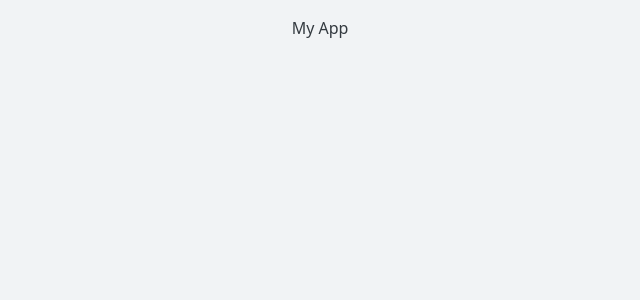
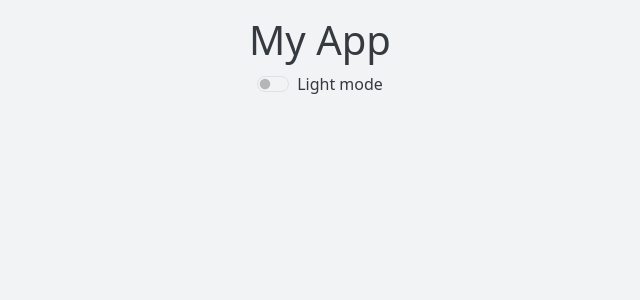
Before and after one commit to orkan/react-cra-webpack, a React (Create React App) app: page / in a window 1280 px wide. Shown: the top 300 px of the page, without its empty margins (320-960 px from the left). Built offline with nearby package versions, Linux system fonts and the light colour scheme.

Commit message:
[SwitchTheme] Add new component

```diff
--- /dev/null
+++ b/learn/import_component/SwitchTheme.js
@@ -0,0 +1,7 @@
+const SwitchTheme = () => {
+  return (
+    <div>SwitchTheme</div>
+  );
+}
+
+export default SwitchTheme;
--- /dev/null
+++ b/learn/import_component/sandbox.html
@@ -0,0 +1,136 @@
+<!-- https://react.dev/learn/tutorial-tic-tac-toe#setup-for-the-tutorial -->
+<!DOCTYPE html>
+<html>
+  <body>
+    <div id="root"></div>
+  </body>
+  <!-- This setup is not suitable for production. -->
+  <!-- Only use it in development! -->
+  <script src="https://unpkg.com/@babel/standalone/babel.min.js"></script>
+  <script
+    async
+    src="https://ga.jspm.io/npm:es-module-shims@1.7.0/dist/es-module-shims.js"
+  ></script>
+  <script type="importmap">
+    {
+      "imports": {
+        "st": "./SwitchTheme.js",
+        "react": "https://esm.sh/react?dev",
+        "react-dom/client": "https://esm.sh/react-dom/client?dev"
+      }
+    }
+  </script>
+  <script type="text/babel" data-type="module">
+    import React, { StrictMode } from "react";
+    import { createRoot } from "react-dom/client";
+    import SwitchTheme from "st";
+
+    const App = () => {
+      return (
+        <>
+          <SwitchTheme />
+          <div>Aaa</div>
+        </>
+      );
+    };
+
+    const root = createRoot(document.getElementById("root"));
+    root.render(
+      <StrictMode>
+        <App />
+      </StrictMode>
+    );
+  </script>
+  <style>
+    * {
+      box-sizing: border-box;
+    }
+
+    body {
+      font-family: sans-serif;
+      margin: 20px;
+      padding: 0;
+    }
+
+    h1 {
+      margin-top: 0;
+      font-size: 22px;
+    }
+
+    h2 {
+      margin-top: 0;
+      font-size: 20px;
+    }
+
+    h3 {
+      margin-top: 0;
+      font-size: 18px;
+    }
+
+    h4 {
+      margin-top: 0;
+      font-size: 16px;
+    }
+
+    h5 {
+      margin-top: 0;
+      font-size: 14px;
+    }
+
+    h6 {
+      margin-top: 0;
+      font-size: 12px;
+    }
+
+    code {
+      font-size: 1.2em;
+    }
+
+    ul {
+      padding-left: 20px;
+    }
+
+    * {
+      box-sizing: border-box;
+    }
+
+    body {
+      font-family: sans-serif;
+      margin: 20px;
+      padding: 0;
+    }
+
+    .square {
+      background: #fff;
+      border: 1px solid #999;
+      float: left;
+      font-size: 24px;
+      font-weight: bold;
+      line-height: 34px;
+      height: 34px;
+      margin-right: -1px;
+      margin-top: -1px;
+      padding: 0;
+      text-align: center;
+      width: 34px;
+    }
+
+    .board-row:after {
+      clear: both;
+      content: "";
+      display: table;
+    }
+
+    .status {
+      margin-bottom: 10px;
+    }
+    .game {
+      display: flex;
+      flex-direction: row;
+    }
+
+    .game-info {
+      margin-left: 20px;
+    }
+  </style>
+</html>
--- a/src/App.js
+++ b/src/App.js
@@ -1,10 +1,29 @@
 import "./App.css";
 import "./scss/bootstrap.scss";
+import SwitchTheme from "./components/SwitchTheme";
+
+function setTheme(dark = false) {
+  const theme = dark ? "dark" : "light";
+  document.documentElement.setAttribute("data-bs-theme", theme);
+  localStorage.setItem("theme", theme);
+}
+
+function getTheme() {
+  return localStorage.getItem("theme") === "dark";
+}
+
+setTheme(getTheme());
 
 export default function App() {
   return (
     <div className="App p-3">
-      <div className="d-flex flex-column align-items-center">My App</div>
+      <h1>My App</h1>
+      <div className="d-flex flex-column align-items-center">
+        <SwitchTheme
+          isDark={getTheme()}
+          onClick={(...args) => setTheme(args[0])}
+        />
+      </div>
     </div>
   );
 }
--- /dev/null
+++ b/src/components/SwitchTheme.jsx
@@ -0,0 +1,58 @@
+import PropTypes from "prop-types";
+import { useState, useEffect } from "react";
+import Form from "react-bootstrap/Form";
+import "./SwitchTheme.css";
+
+/**
+ * @link https://codesandbox.io/s/bootstrap-dark-theme-in-react-forked-rjhyj3?file=/src/App.js
+ */
+const SwitchTheme = ({ isDark = false, onClick }) => {
+  const [checked, setChecked] = useState(isDark);
+
+  useEffect(() => {
+    setChecked(isDark);
+  }, [isDark]);
+
+  function handleChange(e) {
+    setChecked(e.target.checked);
+    onClick && onClick(e.target.checked);
+  }
+
+  // Possible but {checked} must be specified in props, otherwise react throws warning: uncontroled input
+  // const opts = {};
+  // if("dark" === theme && !checked) {
+  //   opts.checked = true;
+  // }
+
+  return (
+    <Form>
+      <Form.Check // prettier-ignore
+        className="justify-content-md-center"
+        type="switch"
+        id="theme-switch"
+        label={checked ? "Dark mode" : "Light mode"}
+        checked={checked}
+        onChange={handleChange}
+        // {...opts}
+      />
+    </Form>
+  );
+};
+
+SwitchTheme.propTypes = {
+  /**
+   * Use dark theme?
+   */
+  isDark: PropTypes.bool,
+  /**
+   * Optional click handler
+   */
+  onClick: PropTypes.func,
+};
+
+SwitchTheme.defaultProps = {
+  isDark: false,
+  onClick: undefined,
+};
+
+export default SwitchTheme;
```
Also changed, not shown: src/components/SwitchTheme.css (added), 1 other file (tests, documents, lock files or other folders).
